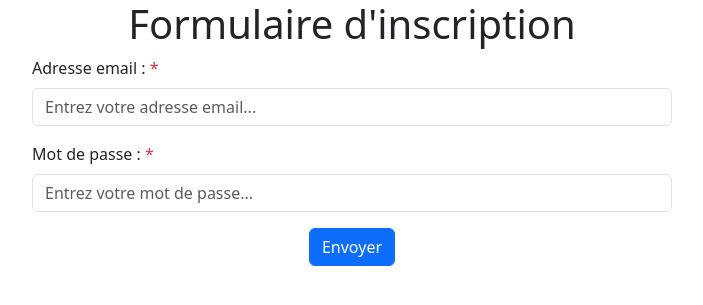
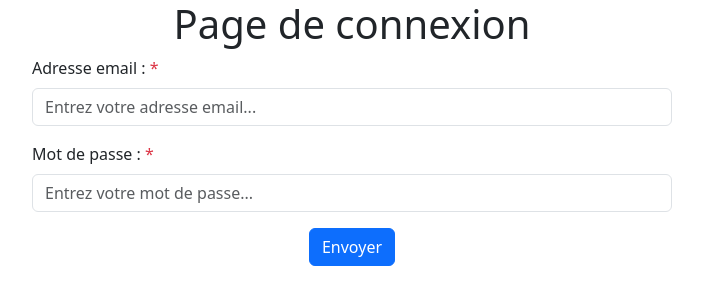
Before and after one commit to danielaraux/exo-docker-sql-php-autoload-leboncoin, a PHP site: page /login.php in a window 1280 px wide. Shown: the top 305 px of the page, without its empty margins (288-991 px from the left). Run offline with PHP 8.4, Linux system fonts and the light colour scheme.

Commit message:
exo 1 à continuer

```diff
--- a/src/login.php
+++ b/src/login.php
@@ -1,10 +1,64 @@
+<?php
+
+if ($_SERVER["REQUEST_METHOD"] == 'POST') {
+
+    $errors = [];
+
+    // création de la regex
+    $regName = "/^[a-zA-Zàèé\-]+$/";
+
+    var_dump($_POST['email']);
+
+    // VERIFICATION DE L EMAIL
+    if (isset($_POST['email'])) {
+
+        if (empty($_POST['email'])) {
+
+            $errors['email'] = 'email obligatoire';
+
+            // Sinon si
+        } else if (!filter_var($_POST['email'], FILTER_VALIDATE_EMAIL)) {
+
+            // Si mail non valide, on crée une erreur
+            $errors['email'] = 'mail non valide';
+        }
+    }
+
+
+
+
+
+
+
+
+
+
+    // VERIFICATION DU MOT DE PASSE A CONTINUER
+
+    if (isset($_POST['password'])) {
+
+        if (empty($_POST['password'])) {
+
+            $errors['password'] = 'password obligatoire';
+
+            // Sinon si
+        } else if (!filter_var($_POST['email'], FILTER_VALIDATE_EMAIL)) {
+
+            // Si mail non valide, on crée une erreur
+            $errors['email'] = 'mail non valide';
+        }
+    }
+}
+?>
+
+
 <!DOCTYPE html>
 <html lang="fr">
 
 <head>
     <meta charset="UTF-8">
     <meta name="viewport" content="width=device-width, initial-scale=1.0">
-    <title>Formulaire d'inscription</title>
+    <title>Page de connexion</title>
     <link href="https://cdn.jsdelivr.net/npm/bootstrap@5.3.7/dist/css/bootstrap.min.css" rel="stylesheet" integrity="sha384-LN+7fdVzj6u52u30Kp6M/trliBMCMKTyK833zpbD+pXdCLuTusPj697FH4R/5mcr" crossorigin="anonymous">
     <link rel="stylesheet" href="assets/css/style.css">
 </head>
@@ -12,7 +66,7 @@
 <body class="">
 
 
-    <h1 class="text-center">Formulaire d'inscription</h1>
+    <h1 class="text-center">Page de connexion</h1>
     <form action="" method="post" class="w-50 mx-auto">
 
 
@@ -29,8 +83,6 @@
         <div class="mb-3">
             <label for="password" class="form-label">
 
-                <!-- Ternaire pour dire que si il y a une erreur, ça affiche 'Nom obligatoire' -->
-                <!-- On peut simplifier par isset($errors['nom']) ? $errors['nom'] : '' ?> -->
                 Mot de passe : <span class="text-danger">*</span>
             </label>
             <input type="password" name="password" class="form-control" id="password" placeholder="Entrez votre mot de passe...">
```
